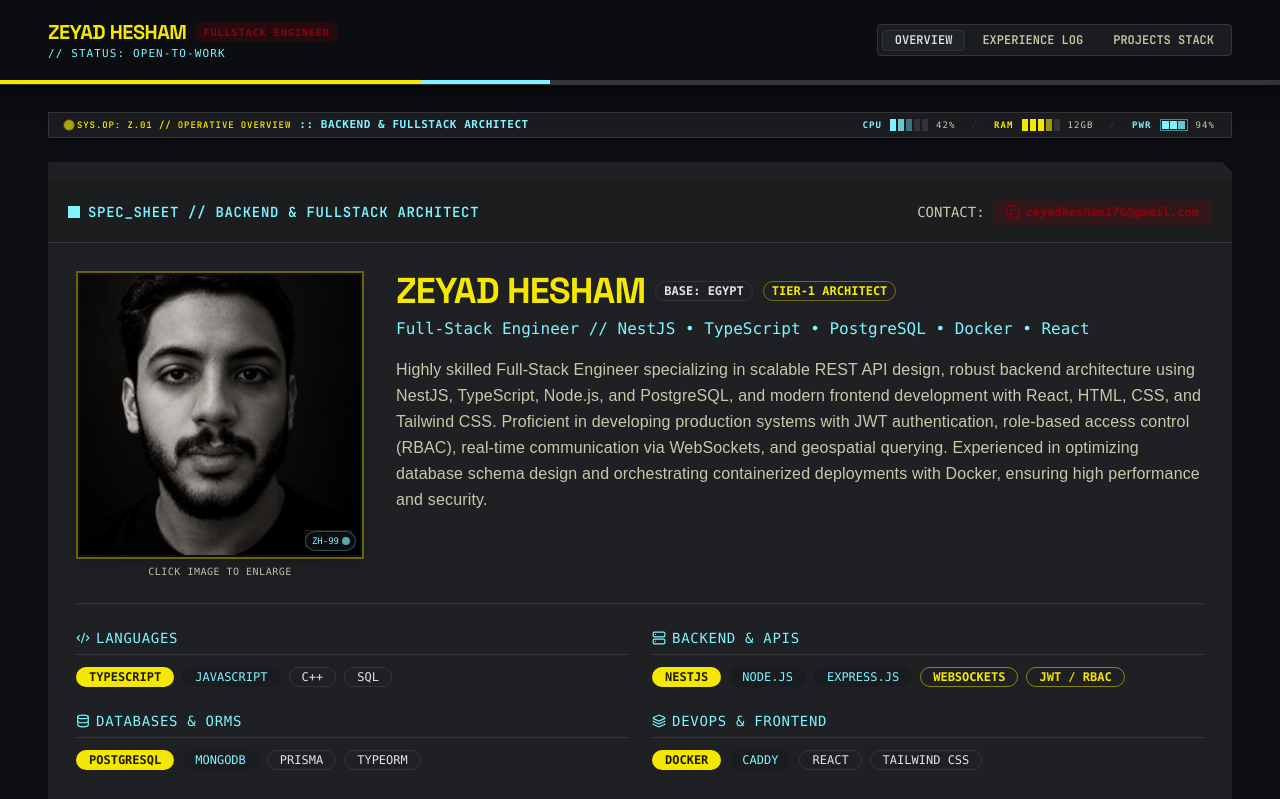
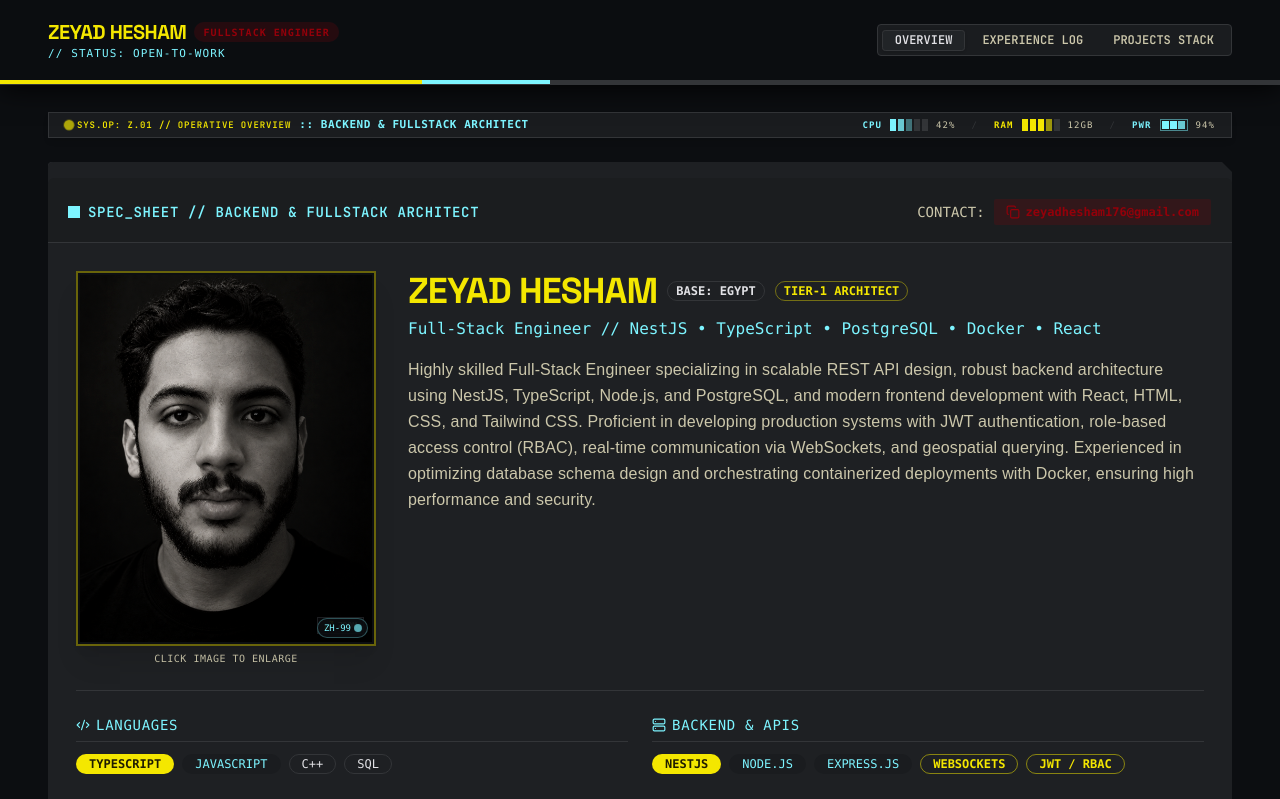
Before and after one commit to 0xZeyad11/portfolio, a React (Vite) app: page / in a window 1280 px wide. Shown: the top 799 px of the page. Built offline with nearby package versions, Linux system fonts and the light colour scheme; a web font is replaced by a local one.

Commit message:
feat: scale profile picture to prominent 4:5 portrait frame (up to 440px on xl displays)

```diff
--- a/src/components/sections/overview/OverviewSection.tsx
+++ b/src/components/sections/overview/OverviewSection.tsx
@@ -70,7 +70,7 @@ export const OverviewSection: React.FC = () => {
             <div className="flex flex-col md:flex-row items-center md:items-start gap-6 lg:gap-8">
               {/* Prominent Profile Picture Frame */}
               <div className="relative group shrink-0">
-                <div className="w-56 h-56 sm:w-64 sm:h-64 lg:w-72 lg:h-72 rounded-none border-2 border-primary/40 bg-surface-container-lowest overflow-hidden shadow-xl relative p-0.5 group-hover:border-primary transition-colors">
+                <div className="w-full max-w-[300px] sm:w-80 md:w-96 lg:w-[380px] xl:w-[440px] aspect-[4/5] rounded-none border-2 border-primary/40 bg-surface-container-lowest overflow-hidden shadow-xl relative p-0.5 group-hover:border-primary transition-colors">
                   <ZoomableImage
                     src={profilePic}
                     alt={`${PROFILE_INFO.name} Profile`}
```
